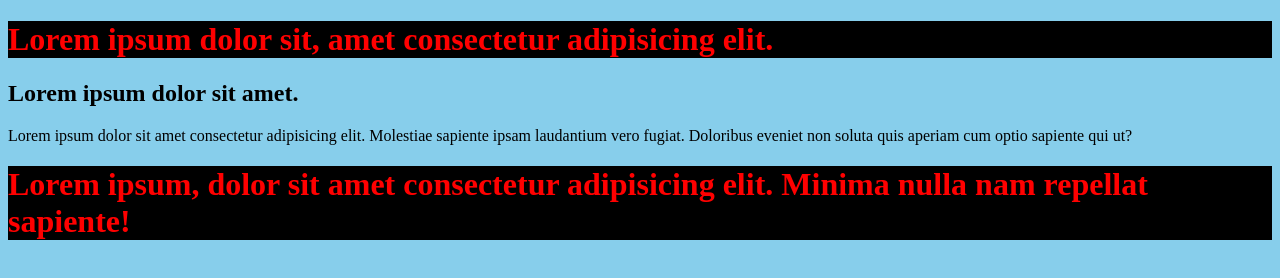
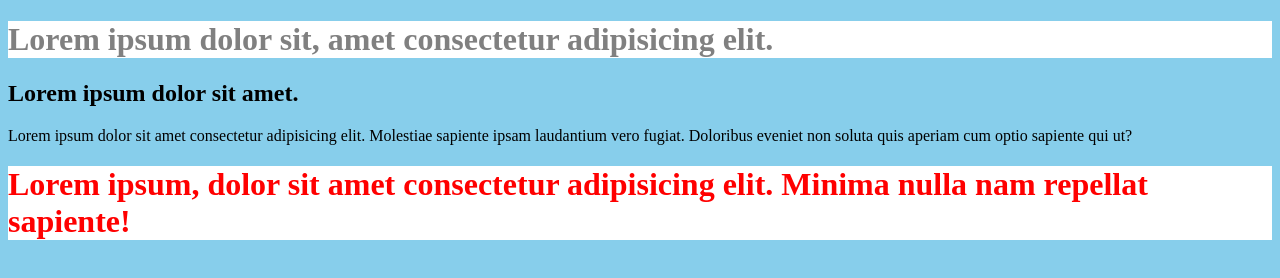
Before and after one commit to kavyan1018/24_Naitra_Dubai_, a plain HTML site: page CSS/types/external.html in a window 1280 px wide. Drawn offline with Linux system fonts and the light colour scheme.

Commit message:
External css

```diff
--- a/CSS/types/external.html
+++ b/CSS/types/external.html
@@ -8,10 +8,17 @@
     <!-- external CSS -->
     <link rel="stylesheet" href="./style.css">
 </head>
+<!-- External  css -->
+<style>
+    h1 {
+        background-color: white;
+    }
+</style>
 
 <body>
 
-    <h1>Lorem ipsum dolor sit, amet consectetur adipisicing elit.</h1>
+    <!-- inline -->
+    <h1 style="color: gray;">Lorem ipsum dolor sit, amet consectetur adipisicing elit.</h1>
 
     <h2 class="ex">Lorem ipsum dolor sit amet.</h2>
 
@@ -20,6 +27,13 @@
 
     <h1>Lorem ipsum, dolor sit amet consectetur adipisicing elit. Minima nulla nam repellat sapiente!</h1>
 
+    <!-- it will mantain the order of css
+        1. inline
+        2. internal
+        3. external
+    -->
+
+
 </body>
 
 </html>
```
